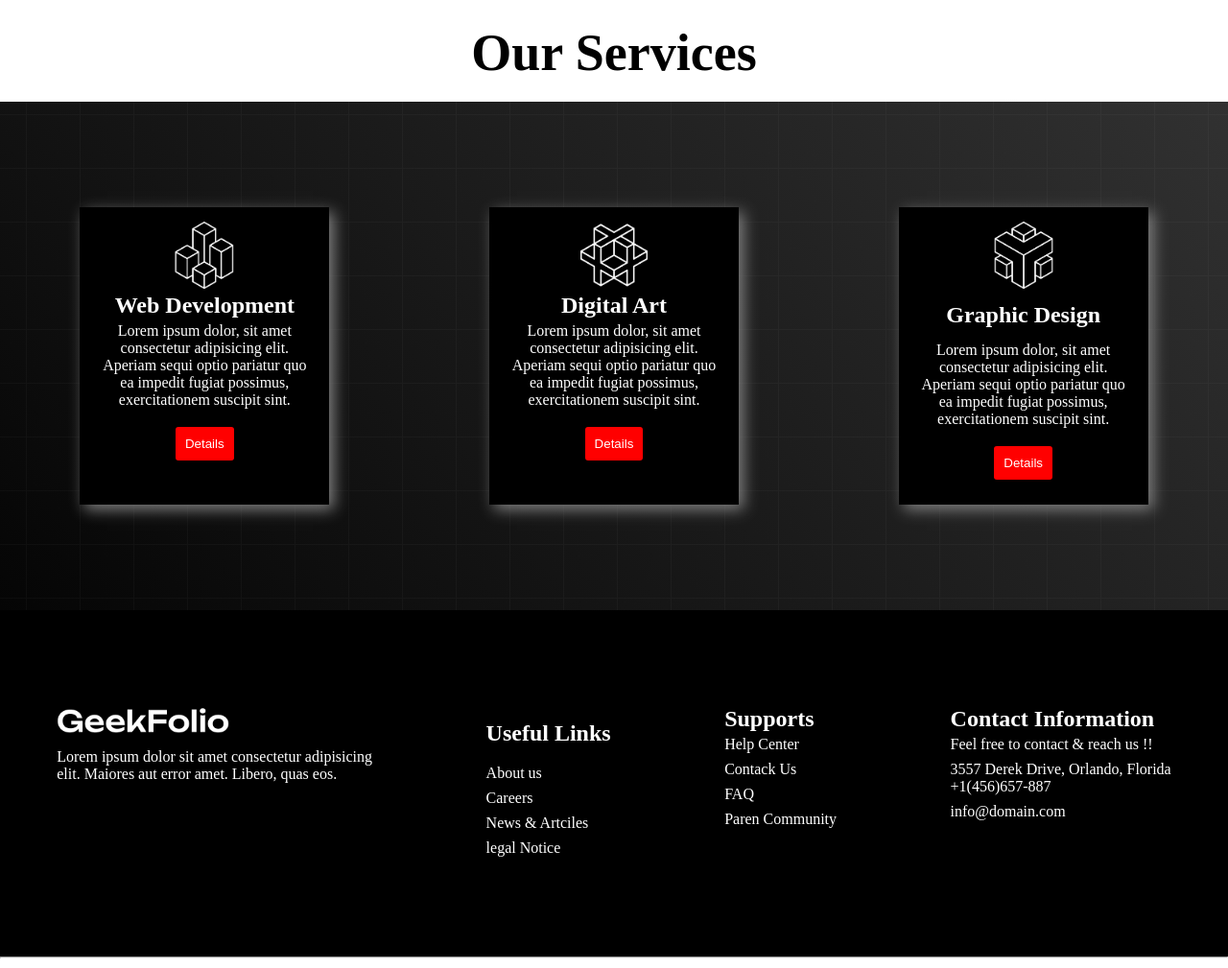
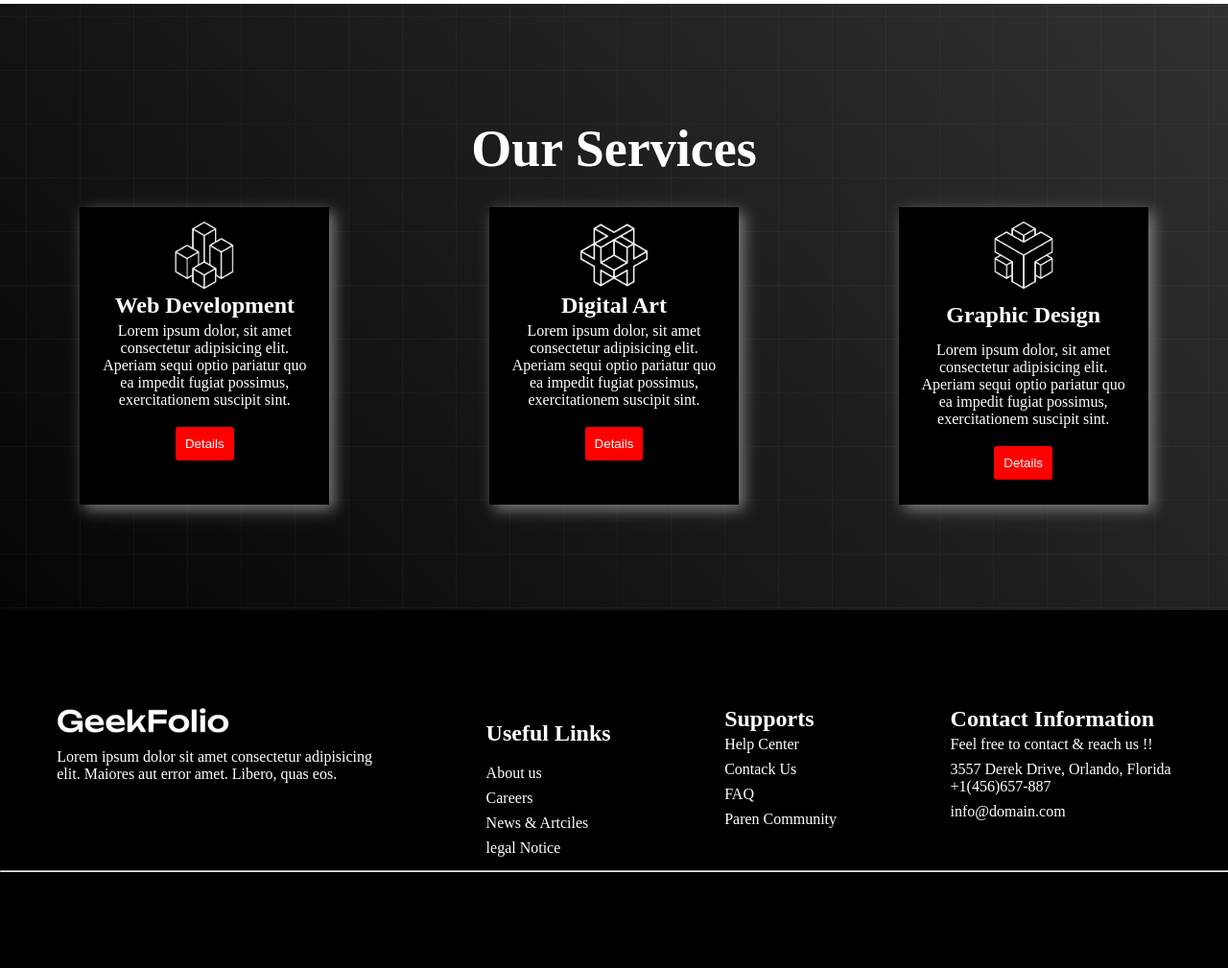
Before and after one commit to toufikahamed01/project-practice, a plain HTML site: page index.html in a window 1280 px wide. Shown: the part 1339-2348 px from the top of the page at 96% size. Drawn offline with Linux system fonts and the light colour scheme.

Commit message:
add foother secton

```diff
--- a/index.html
+++ b/index.html
@@ -53,7 +53,7 @@
         </section>
         <!-- service section start here -->
 
-        <section>
+        <section class="services">
             <h1 class="about-us-title">Our Services</h1>
             <div class="service-container">
                 <div class="box">
@@ -78,7 +78,9 @@
         </section>
         <!-- footer section code start here -->
 
-        <section>
+    </main>
+
+    <footer class="footer">
         <div class="footer-container">
             <div class="footer-box">
                 <img class="footer-logo" src="logo/logo-light.png" alt="">
@@ -105,11 +107,8 @@
                 <p>info@domain.com</p>
             </div>
         </div>
-
-        </section>
-        <hr class="horizontal-line">
-
-    </main>
+        <hr>
+    </footer>
 
 </body>
 </html>
--- a/style.css
+++ b/style.css
@@ -105,6 +105,10 @@
     justify-content: space-around;
     align-items: center;
     flex-direction: row-reverse;
+
+}
+
+.services{
     background-image: url(images/background.png),linear-gradient(45deg, rgb(5, 5, 5), #313131) ;
     padding: 100px 0;
 }
@@ -130,8 +134,7 @@
 .footer-container {
     display: flex;
     justify-content: space-around;
-    background-color: black;
-    padding: 100px 0;
+    margin-bottom: 10px;
 
 }
 .footer-box{
@@ -148,3 +151,10 @@
 .footer-titl,p{
     padding: 4px 0;
 }
+.about-us-title{
+    color: white;
+}
+.footer{
+    background-color: black;
+    padding: 100px 0;
+}
```
Lines whose indentation alone changed are shown as unchanged.
